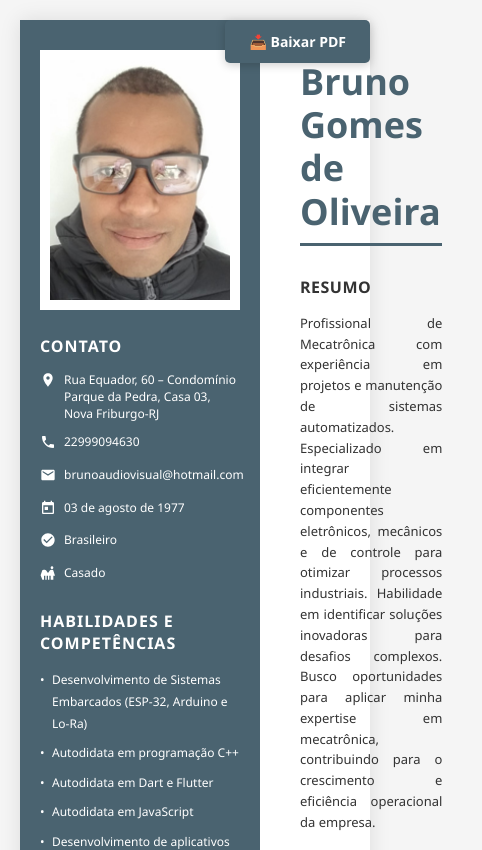
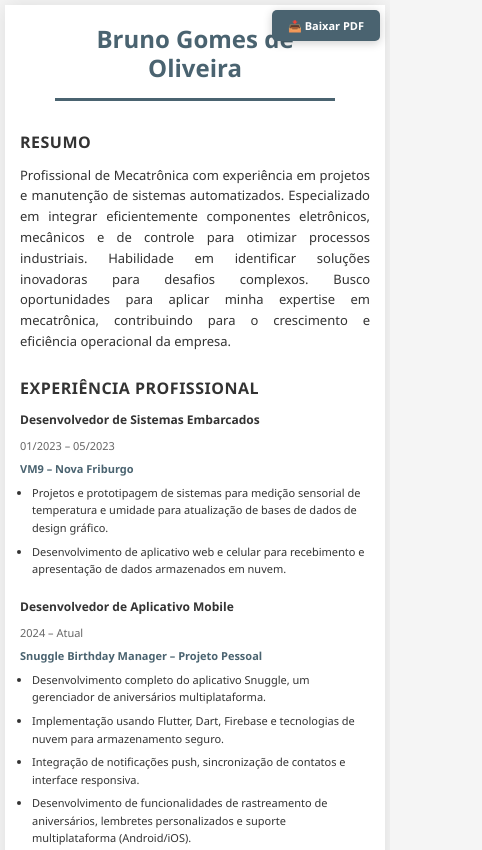
Before and after one commit to brunomecatronica/curriculo, a plain HTML site: page index.html in a window 390 px wide. Shown: the top 850 px of the page, 482 px wide, since content can reach past the window. Drawn offline with Linux system fonts and the light colour scheme.

Commit message:
- Implementa design responsivo completo - Adiciona breakpoints para tablets e celulares - Otimiza layout para dispositivos mÃ³veis - Melhora experiÃªncia do usuÃ¡rio em todos os tamanhos de tela

```diff
--- a/index.html
+++ b/index.html
@@ -221,6 +221,143 @@
 
     .download-btn:hover {
         background: #3a4f5a;
+    }
+
+    /* Responsividade para tablets */
+    @media (max-width: 1024px) {
+        .container {
+            grid-template-columns: 200px 1fr;
+            max-width: 100%;
+            margin: 10px;
+        }
+        .sidebar {
+            padding: 20px 15px;
+        }
+        .main-content {
+            padding: 30px 25px;
+        }
+        .name {
+            font-size: 32px;
+        }
+    }
+
+    /* Responsividade para celulares */
+    @media (max-width: 768px) {
+        body {
+            padding: 10px;
+        }
+        .container {
+            grid-template-columns: 1fr;
+            grid-template-rows: auto 1fr;
+            max-width: 100%;
+            margin: 0;
+        }
+        .sidebar {
+            padding: 25px 20px;
+            order: 2;
+        }
+        .main-content {
+            padding: 25px 20px;
+            order: 1;
+        }
+        .photo-container {
+            text-align: center;
+            margin-bottom: 25px;
+        }
+        .photo {
+            width: 150px;
+            height: 150px;
+            border-radius: 50%;
+            object-fit: cover;
+            margin: 0 auto;
+        }
+        .contact-item {
+            margin-bottom: 15px;
+            font-size: 13px;
+        }
+        .contact-icon {
+            margin-right: 10px;
+        }
+        .skills-list {
+            font-size: 13px;
+        }
+        .name {
+            font-size: 28px;
+            text-align: center;
+            margin-bottom: 15px;
+        }
+        .header-line {
+            margin: 15px auto;
+            width: 80%;
+        }
+        .section {
+            margin-bottom: 25px;
+        }
+        .section-title {
+            font-size: 18px;
+            margin-bottom: 12px;
+        }
+        .experience-header {
+            flex-direction: column;
+            align-items: flex-start;
+            gap: 5px;
+        }
+        .job-date {
+            font-size: 11px;
+            margin-top: 5px;
+        }
+        .download-btn {
+            position: fixed;
+            top: 15px;
+            right: 15px;
+            padding: 10px 20px;
+            font-size: 12px;
+            z-index: 1000;
+        }
+    }
+
+    /* Responsividade para celulares pequenos */
+    @media (max-width: 480px) {
+        body {
+            padding: 5px;
+        }
+        .sidebar {
+            padding: 20px 15px;
+        }
+        .main-content {
+            padding: 20px 15px;
+        }
+        .name {
+            font-size: 24px;
+        }
+        .photo {
+            width: 120px;
+            height: 120px;
+        }
+        .contact-item {
+            font-size: 12px;
+        }
+        .skills-list {
+            font-size: 12px;
+        }
+        .section-title {
+            font-size: 16px;
+        }
+        .job-title {
+            font-size: 12px;
+        }
+        .company {
+            font-size: 11px;
+        }
+        .job-description {
+            font-size: 11px;
+        }
+        .download-btn {
+            top: 10px;
+            right: 10px;
+            padding: 8px 16px;
+            font-size: 11px;
+        }
     }
 
     @media print {
```
